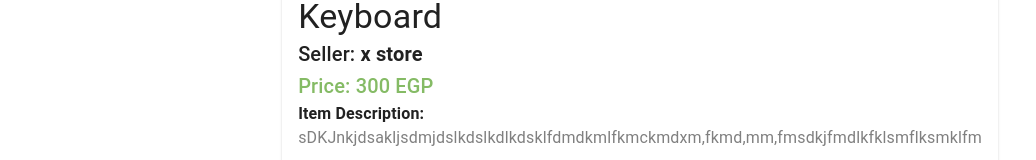
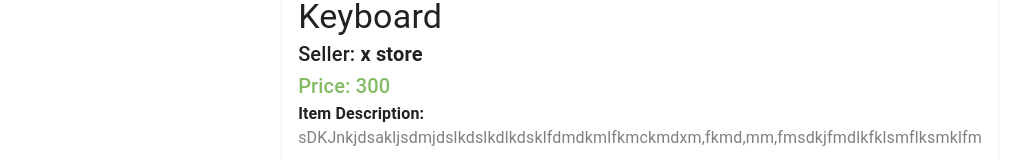
Before and after one commit to dinaabdulrasoul/Bargain-Marketplace-Frontend, a React (Create React App) app in the folder Products Page/: page /single-product in a window 1280 px wide. Shown: the part 510-670 px from the top of the page, without its empty margins (0-1036 px from the left). Built offline with nearby package versions, Linux system fonts and the light colour scheme.

Commit message:
Update App.js

```diff
--- a/Products Page/src/App.js
+++ b/Products Page/src/App.js
@@ -39,8 +39,8 @@ const mock_products = [
     {id: 8, name: 'Addias Backbag', seller_name: 'x', description: 'Magic iPad Keyboard', price:'300 EGP', image: 'https://www.apple.com/v/macbook-pro-14-and-16/b/images/meta/macbook-pro-14-and-16_overview__fz0lron5xyuu_og.png?202111160445' }
 ];
 const item = {id: 1, name: 'Keyboard', seller_name: 'x store', description: 'sDKJnkjdsakljsdmjdslkdslkdlkdsklfdmdkmlfkmckmdxm,fkmd,mm,fmsdkjfmdlkfklsmflksmklfm',
- price:'300 EGP', image: 'https://www.apple.com/v/macbook-pro-14-and-16/b/images/meta/macbook-pro-14-and-16_overview__fz0lron5xyuu_og.png?202111160445'
-,quantity: 1};
+ price:300, image: 'https://www.apple.com/v/macbook-pro-14-and-16/b/images/meta/macbook-pro-14-and-16_overview__fz0lron5xyuu_og.png?202111160445'
+,quantity: 0};
     return (
         <Router>
         <div>
```
